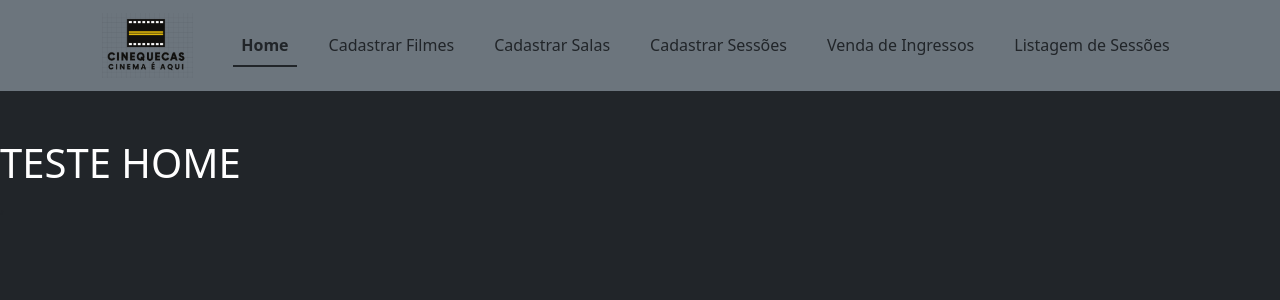
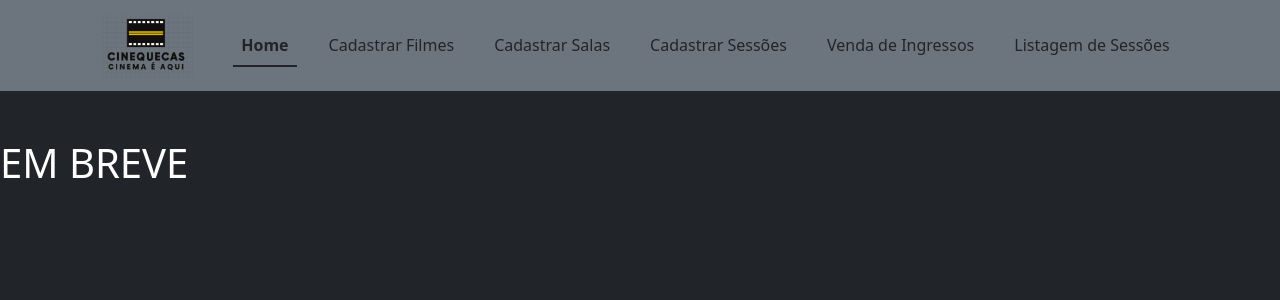
Before and after one commit to Quezad4/ExerciciosCMP1069, a React (Vite) app in the folder Tarefa4/cinema-react/: page /home in a window 1280 px wide. Shown: the top 300 px of the page. Built offline with nearby package versions, Linux system fonts and the light colour scheme; a web font is replaced by a local one.

Commit message:
listagem de sessoes pronto

```diff
--- a/Tarefa4/cinema-react/src/features/home/index.jsx
+++ b/Tarefa4/cinema-react/src/features/home/index.jsx
@@ -1,7 +1,7 @@
 export function Home(){
     return(
         <>
-            <h1 className="text-white">TESTE HOME</h1>
+            <h1 className="text-white">EM BREVE</h1>
         </>
     )
 }
```
